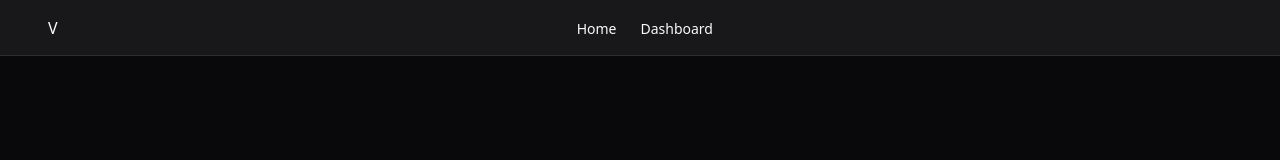
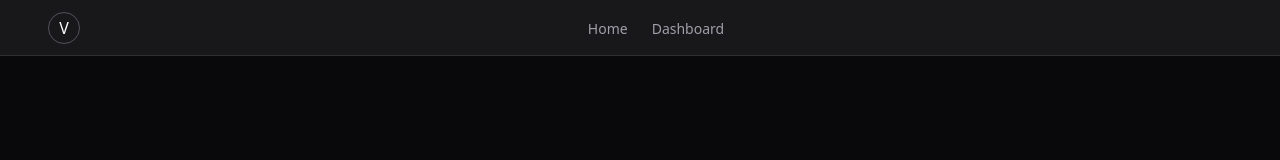
Before and after one commit to kartikmishra2004/venus-client, a Next.js app: page /login in a window 1280 px wide. Shown: the top 160 px of the page. Built offline with nearby package versions, Linux system fonts and the light colour scheme.

Commit message:
Refactor

```diff
--- a/src/components/Navbar.tsx
+++ b/src/components/Navbar.tsx
@@ -1,15 +1,26 @@
-import Link from 'next/link'
-import React from 'react'
+'use client';
+
+import Link from 'next/link';
+import React from 'react';
+import { usePathname } from 'next/navigation';
 
 export default function Navbar() {
+    const pathname = usePathname();
+
+    const linkClass = (path: string) =>
+        `text-sm transition-colors ${pathname === path ? 'text-white font-semibold underline underline-offset-4' : 'text-zinc-400 hover:text-white'
+        }`;
+
     return (
         <div className='flex w-full fixed h-14 bg-zinc-900 z-[999] border-b justify-between items-center px-12'>
-            <h1>V</h1>
+            <Link href={'/'}>
+                <span className="w-8 flex justify-center items-center h-8 rounded-full border border-zinc-600"><h1>V</h1></span>
+            </Link>
             <nav className='space-x-6'>
-                <Link className='text-sm' href='/'>Home</Link>
-                <Link className='text-sm' href='/dashboard/turf'>Dashboard</Link>
+                <Link className={linkClass('/')} href='/'>Home</Link>
+                <Link className={linkClass('/dashboard/turf')} href='/dashboard/turf'>Dashboard</Link>
             </nav>
             <div className=""></div>
         </div>
-    )
+    );
 }
```
